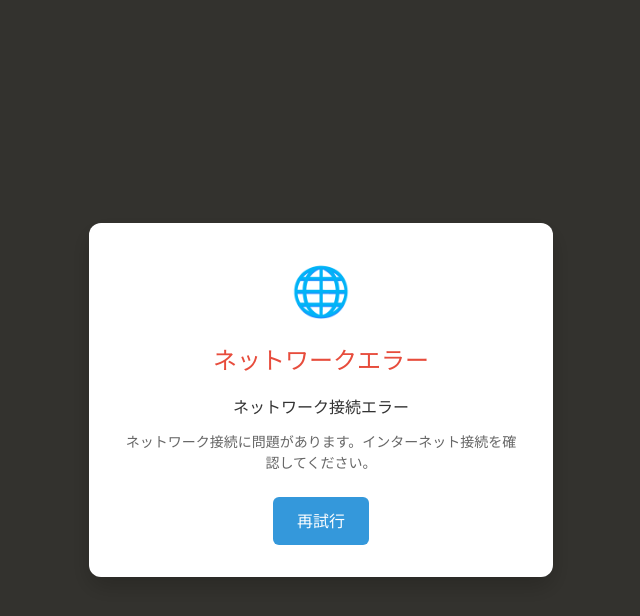
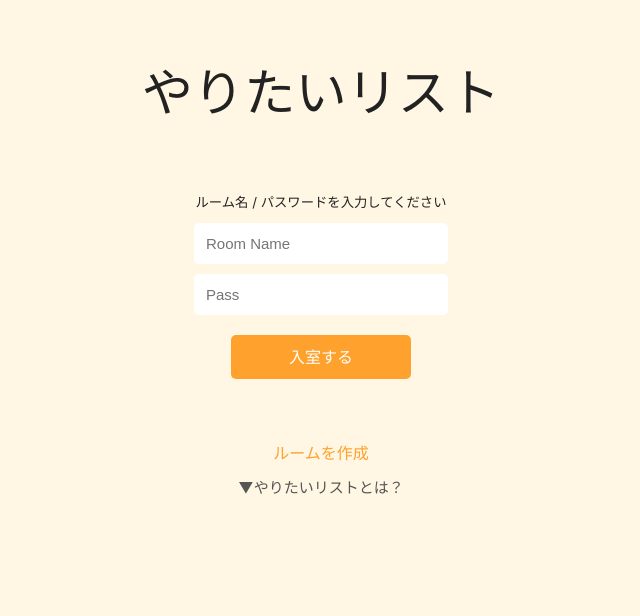
Before and after one commit to arie0703/watch-list-app, a React (Vite) app: page / in a window 1280 px wide. Shown: the top 616 px of the page, without its empty margins (319-959 px from the left). Built offline with nearby package versions, Linux system fonts and the light colour scheme; no server answers; a web font is replaced by a local one.

Commit message:
ヘルスチェックによるエラー画面表示解除

```diff
--- a/src/App.tsx
+++ b/src/App.tsx
@@ -12,13 +12,13 @@ import { Hint } from "./components/hint";
 import { DoneItemsButton } from "./components/done-items-button";
 import { DoneItemsModal } from "./components/done-items-modal";
 import { useHealthCheck } from "./hooks/useHealthCheck";
-import { SystemError } from "./components/system-error";
+// import { SystemError } from "./components/system-error";
 
 function App() {
   const [cookies] = useCookies();
   const [currentRoom, setCurrentRoom] = useState<string | null>(null);
   const [isDoneItemsModalOpen, setIsDoneItemsModalOpen] = useState(false);
-  const { isHealthy, isLoading, error, errorType, statusCode, refetch } =
+  const { isHealthy, isLoading, error, errorType, statusCode } =
     useHealthCheck();
 
   useEffect(() => {
@@ -32,19 +32,32 @@ function App() {
         setCurrentRoom(roomUUID);
       }
     })();
-  }, [cookies]);
+    // eslint-disable-next-line react-hooks/exhaustive-deps
+  }, [cookies]); // currentRoomを依存配列に含めない（無限ループを防ぐため）
+
+  // ヘルスチェックでエラーが発生した場合、コンソールにのみ出力
+  useEffect(() => {
+    if (!isLoading && !isHealthy && error) {
+      console.error("Health check failed:", {
+        error,
+        errorType,
+        statusCode,
+        timestamp: new Date().toISOString(),
+      });
+    }
+  }, [isLoading, isHealthy, error, errorType, statusCode]);
 
   // システムエラーが発生している場合はエラー画面を表示
-  if (!isLoading && !isHealthy && error) {
-    return (
-      <SystemError
-        error={error}
-        errorType={errorType}
-        statusCode={statusCode}
-        onRetry={refetch}
-      />
-    );
-  }
+  // if (!isLoading && !isHealthy && error) {
+  //   return (
+  //     <SystemError
+  //       error={error}
+  //       errorType={errorType}
+  //       statusCode={statusCode}
+  //       onRetry={refetch}
+  //     />
+  //   );
+  // }
 
   return (
     <>
--- a/src/hooks/useHealthCheck.tsx
+++ b/src/hooks/useHealthCheck.tsx
@@ -119,9 +119,8 @@ export const useHealthCheck = () => {
     checkHealth();
 
     // 定期的にヘルスチェックを実行（5分間隔）
-    const interval = setInterval(checkHealth, 5 * 60 * 1000);
-
-    return () => clearInterval(interval);
+    // const interval = setInterval(checkHealth, 5 * 60 * 1000);
+    // return () => clearInterval(interval);
   }, []);
 
   return {
```
